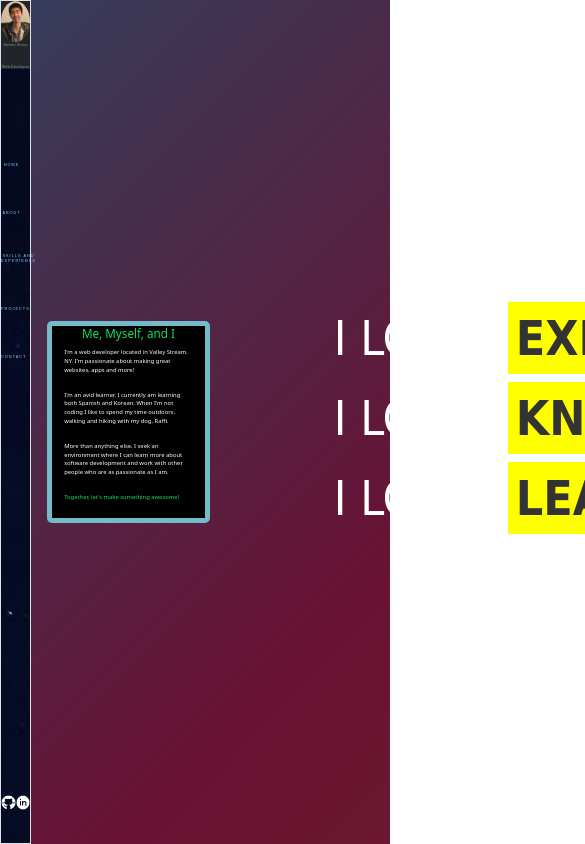
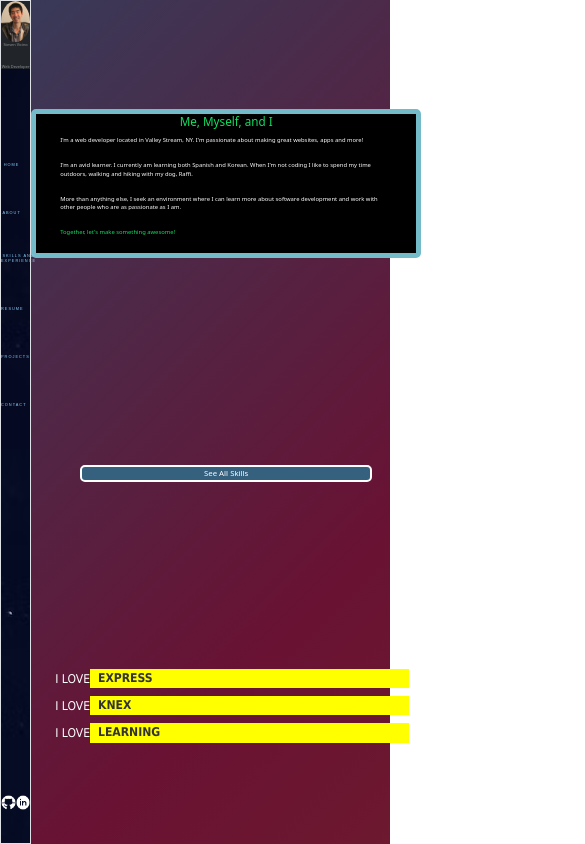
Before and after one commit to StevenVicino/my-website, a React (Create React App) app: page /About in a window 390 px wide. Shown: the top 844 px of the page, 585 px wide, since content can reach past the window. Built offline with nearby package versions, Linux system fonts and the light colour scheme.

Commit message:
added resume route and made about section responsive

```diff
--- a/src/App.css
+++ b/src/App.css
@@ -5,6 +5,14 @@
   background: linear-gradient(-45deg, #7c341d, #691233, #0e5d79, #0e7c62);
   background-size: 400% 400%;
   animation: gradient 15s ease infinite;
+}
+a{
+  color:white;
+  text-decoration: none;
+}
+
+a:hover{
+  color:white;
 }
 
 h2{
@@ -144,6 +152,7 @@ nav {
 #styled-heading-about {
   display: flex;
   justify-content: center;
+  align-items: center;
   font-size: 3vw;
   color: rgb(17, 222, 99);
 }
@@ -158,7 +167,7 @@ nav {
 
 #full-picture{
   width:100%;
-  height: 100vh;
+  height: 90vh;
 }
 /* --- Skills and Experiences --- */
 
@@ -181,7 +190,7 @@ nav {
 }
 
 #logo{
-  width: 20%;
+  width: 16%;
 }
 /* --- Skills and Experiences --- */
 /* --- Contact --- */
@@ -294,8 +303,7 @@ margin-top:0.5em;
 }
 
 #h1-span {
-  font-size: 3rem;
-  margin-left: 2em;
+  font-size: 3.1vw;
   color:white;
 }
 
@@ -303,13 +311,13 @@ margin-top:0.5em;
   background-color: yellow;
   color: #333;
   display: block;
-  font-size: 48px;
+  font-size: 3.1vw;
   font-weight: 900;
   overflow: hidden;
   position: absolute;
   padding-left: 0.5rem;
   top: 0.2rem;
-  left: 270px;
+  left: 12vw;
   animation: openclose 10s ease-in-out infinite;
 }
 
@@ -319,7 +327,7 @@ margin-top:0.5em;
 
 @keyframes openclose {
   0% {
-    top: 0.2rem;
+    top: 0.2vw;
     width: 0;
   }
   5% {
@@ -329,49 +337,49 @@ margin-top:0.5em;
     width: 100%;
   }
   30% {
-    top: 0.2rem;
+    top: 0.2vw;
     width: 100%;
   }
   33% {
-    top: 0.2rem;
+    top: 0.2vw;
     width: 0;
   }
   35% {
-    top: 0.2rem;
+    top: 0.2vw;
     width: 0;
   }
   38% {
-    top: -4.5rem;
+    top: -4.7vw;
 
   }
   48% {
-    top: -4.5rem;
+    top: -4.7vw;
     width:100%;
   }
   62% {
-    top: -4.5rem;
+    top: -4.7vw;
     width: 100%;
   }
   66% {
-    top: -4.5rem;
+    top: -4.7vw;
     width: 0;
     text-indent: 0;
   }
   71% {
-    top: -9rem;
+    top: -9.4vw;
     width: 0;
     text-indent: 5px;
   }
   86% {
-    top: -9rem;
+    top: -9.4vw;
     width: 100%;
   }
   95% {
-    top: -9rem;
+    top: -9.4vw;
     width: 100%;
   }
   98% {
-    top: -9rem;
+    top: -9.4vw;
     width: 0;
     text-indent: 5px;
   }
@@ -825,7 +833,7 @@ margin-top:0.5em;
 }
 
 /* --- media query  smaller than 1025px --- */
-@media screen and (max-width: 1025px){
+/* @media screen and (max-width: 1025px){
   .wrapper {
     display: flex;
     width: 100%;
@@ -867,4 +875,4 @@ nav {
 #menu{
   margin-top: 5em;
 }
-}
+} */
--- a/src/App.js
+++ b/src/App.js
@@ -8,6 +8,7 @@ import About from "./Layout/About";
 import Experience from "./Layout/Experience";
 import Projects from "./Layout/Projects";
 import Contact from "./Layout/Contact";
+import Resume from "./Layout/Resume";
 import trail from "./Utils/neon";
 
 function App() {
@@ -46,6 +47,11 @@ function App() {
               </Link>
             </li>
             <li>
+              <Link id="nav-link" to="/Resume">
+                Resume
+              </Link>
+            </li>
+            <li>
               <Link id="nav-link" to="/Projects">
                 Projects
               </Link>
@@ -71,6 +77,7 @@ function App() {
           <Route path="/Experience" element={<Experience />} />
           <Route path="/Projects" element={<Projects />} />
           <Route path="/Contact" element={<Contact />} />
+          <Route path="/Resume" element={<Resume />} />
         </Routes>
       </Router>
       <script src={trail}></script>
--- a/src/Layout/About.js
+++ b/src/Layout/About.js
@@ -1,10 +1,11 @@
 import React from "react";
+import { Link } from "react-router-dom";
 
 function About() {
   return (
     <div className="container min-vh-100">
-      <div className="row min-vh-100 justify-content center align-items-center">
-        <div className="col-5" id="text-box">
+      <div className="row min-vh-100 justify-content-center align-items-center">
+        <div className="row w-85" id="text-box">
           <h1 id="styled-heading-about">Me, Myself, and I</h1>
           <p id="styled-paragraph">
             I'm a web developer located in Valley Stream, NY. I'm passionate
@@ -22,7 +23,17 @@ function About() {
           </p>
           <p id="styled-ending">Together, let's make something awesome!</p>
         </div>
-        <div className="col-6" id="styled-heading-about message-body">
+        <button
+          className="w-75 justify-self-center"
+          type="button"
+          id="input-button"
+        >
+          <Link to="/Experience">See All Skills</Link>
+        </button>
+        <div
+          className="row justify-content-center"
+          id="styled-heading-about message-body"
+        >
           <h1 id="h1">
             <span id="h1-span">I Love</span>
             <div className="message">
--- a/src/Layout/Experience.js
+++ b/src/Layout/Experience.js
@@ -1,4 +1,3 @@
-import resume from "../images/Steven-Vicino-Resume.pdf";
 import html from "../images/html-50.png";
 import css from "../images/css-50.png";
 import js from "../images/javascript-50.png";
@@ -14,58 +13,23 @@ import chai from "../images/chai-js.png";
 import jest from "../images/jest.png";
 import vsc from "../images/visual-studio-code-50.png";
 import npm from "../images/npm-50.png";
-import React, { useState } from "react";
 
 function Experience() {
-  const [display, setDisplay] = useState("d-none");
-  const [button, setButton] = useState("Show Resume");
-
-  const show = () => {
-    if (display === "d-none") {
-      setDisplay("d-block");
-      setButton("Hide Resume");
-    } else {
-      setDisplay("d-none");
-      setButton("Show Resume");
-    }
-  };
-
   return (
     <div className="container min-vh-100">
-      <button
-        className={display}
-        type="button"
-        onClick={show}
-        id="full-picture"
-      >
-        <embed
-          src={resume}
-          alt="resume"
-          id="full-picture"
-          type="application/pdf"
-        />
-      </button>
-
       <div className="row min-vh-100 justify-content-around align-items-center">
-        <button
-          type="button"
-          onClick={show}
-          id="input-button"
-          className="col-12 align-self-end"
-        >
-          {button}
-        </button>
         <div className="row align-self-start" id="text-box">
           <h1 id="styled-heading-about">Experience</h1>
           <p id="styled-paragraph">
             Recently, I have graduated as a software engineering student from
-            Thinkful This intense bootcamp taught me React, HTML, CSS, API
+            Thinkful. This intense bootcamp taught me React, HTML, CSS, API
             implementing, Node.JS, Express, PostgreSQL, and frameworks like
             Bootstrap. Currently I am adding to my knowledge with Udemy courses.
+            Most recently I completed a course on Typescript.
           </p>
           <p id="styled-paragraph">
             Before this I have had over 10 years in sales management, most
-            recently as a Sales Center Leader in Bombo Bakeries. These
+            recently as a Sales Center Leader in Bimbo Bakeries. These
             experiences helped me work as a team and understand the business
             needs of a company.
           </p>
--- /dev/null
+++ b/src/Layout/Resume.js
@@ -0,0 +1,17 @@
+import React from "react";
+import resume from "../images/Steven-Vicino-Resume.pdf";
+
+function Resume() {
+  return (
+    <div className="w-100" id="text-box">
+      <embed
+        src={resume}
+        alt="resume"
+        id="full-picture"
+        type="application/pdf"
+      />
+    </div>
+  );
+}
+
+export default Resume;
```
Also changed, not shown: 1 other file (tests, documents, lock files or other folders).
